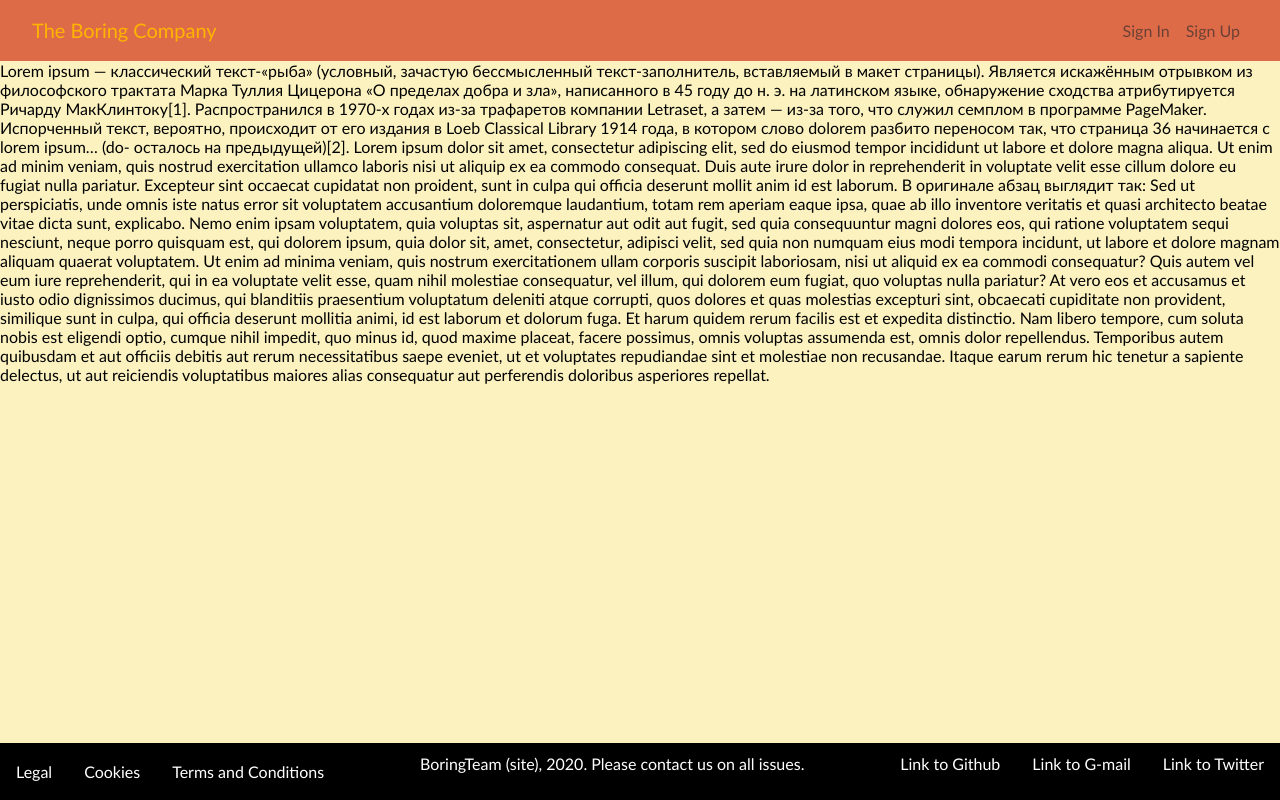
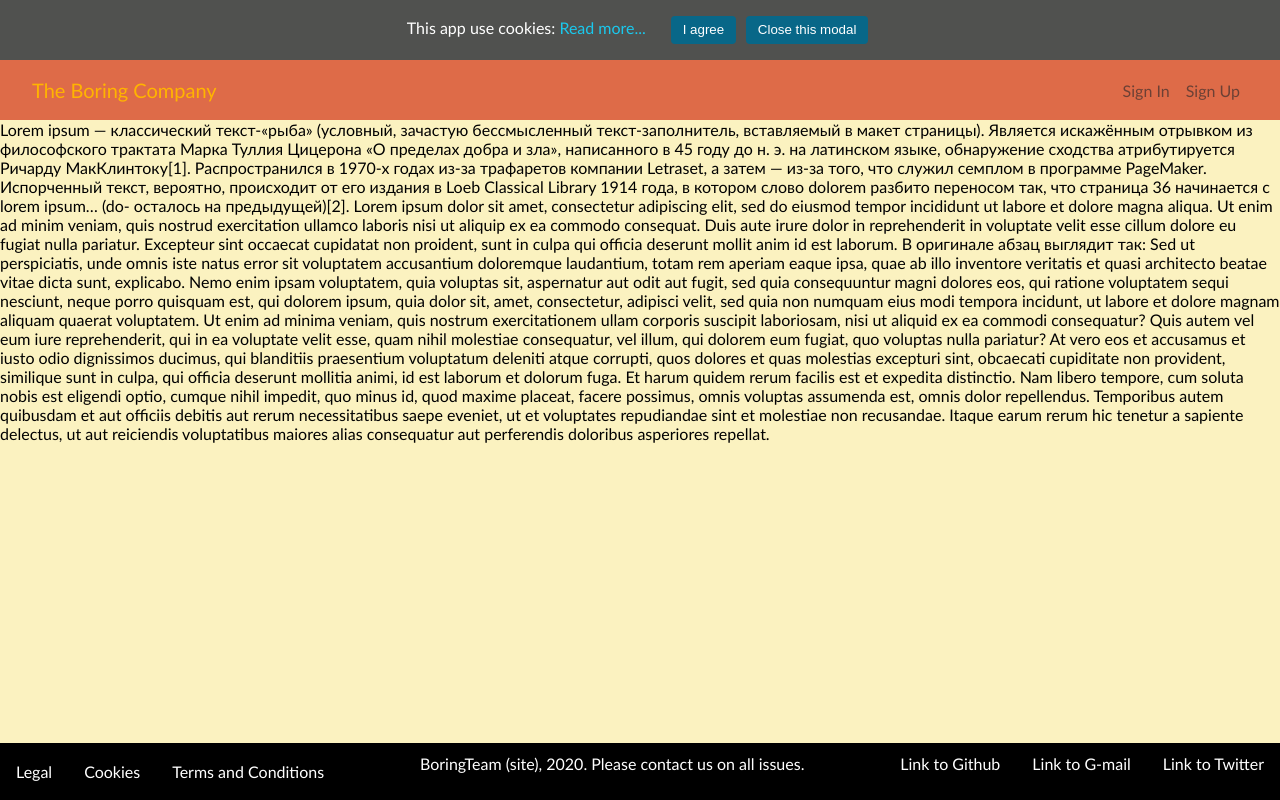
Before and after one commit to TheBoringTeam/AwesomeMusic-frontend, a React (Create React App) app: page / in a window 1280 px wide. Built offline with nearby package versions, Linux system fonts and the light colour scheme.

Commit message:
AM-44
Set cookies for Cookies disclamer

```diff
--- a/package.json
+++ b/package.json
@@ -38,6 +38,8 @@
     ]
   },
   "devDependencies": {
+    "react-cookie": "^4.0.3",
+    "@types/react-cookie": "git+ssh://git@github.com:S64/types-react-cookie.git#v2.1.2-2",
     "react-router-dom": "^5.1.2"
   }
 }
--- a/src/App.tsx
+++ b/src/App.tsx
@@ -1,5 +1,6 @@
-import React from "react";
+import React, { useState, useEffect } from "react";
 import { BrowserRouter as Router, Route, Switch } from "react-router-dom";
+import { useCookies } from "react-cookie";
 
 import Nav from "./components/Nav/Nav";
 import Footer from "./components/Footer/Footer";
@@ -9,10 +10,27 @@ import SignUpPage from "./pages/SignUpPage";
 import SignInPage from "./pages/SignInPage";
 
 import styles from "./App.module.css";
+import CookiesBanner from "./components/CookiesBanner/CookiesBanner";
 
 const App: React.FC = () => {
+  const [banner, setBanner] = useState<boolean>(false);
+  const [cookies, setCookies] = useCookies(["name"]);
+
+  useEffect(() => {
+    setBanner(!cookies.name);
+  }, [cookies.name]);
+
+  const handleCookies = () => {
+    setCookies("name", "Cookie data replacement", {
+      path: "/",
+      expires: new Date(9999, 11, 11),
+    });
+  };
   return (
     <Router>
+      {banner ? (
+        <CookiesBanner agree={handleCookies} close={setBanner} />
+      ) : null}
       <Nav />
       <div className={styles.container}>
         <div className={styles.content}>
--- /dev/null
+++ b/src/components/CookiesBanner/CookiesBanner.module.css
@@ -0,0 +1,33 @@
+.container {
+    display: inline-flex;
+    justify-content: center;
+    padding: 1rem 2rem;
+    background-color: #50514f;
+}
+
+.message {
+    color: #ffffff;
+    display: inline;
+    margin-right: 20px;
+}
+
+.link {
+    color: #1ac8ed;
+    cursor: pointer;
+}
+
+.btn {
+    box-sizing: border-box;
+    padding: 0.4rem 0.74rem;
+    margin: 0 5px;
+    color: #ffffff;
+    background-color: #086788;
+    border: none;
+    border-radius: 4px;
+    cursor: pointer;
+    transition: background-color 0.3s ease-in;
+}
+
+.btn:hover {
+    background-color: #007bff;
+}
--- /dev/null
+++ b/src/components/CookiesBanner/CookiesBanner.tsx
@@ -0,0 +1,36 @@
+import React from "react";
+
+import styles from "./CookiesBanner.module.css";
+
+type Props = {
+  agree(): void;
+  close(banner: boolean): void;
+};
+
+const CookiesBanner: React.FC<Props> = (props) => {
+  const handleAgree = () => {
+    props.agree();
+  };
+
+  const handleClose = () => {
+    props.close(false);
+  };
+  return (
+    <div className={styles.container}>
+      <div>
+        <p className={styles.message}>
+          This app use cookies:{" "}
+          <span className={styles.link}>Read more...</span>
+        </p>
+        <button onClick={handleAgree} className={styles.btn}>
+          I agree
+        </button>
+        <button className={styles.btn} onClick={handleClose}>
+          Close this modal
+        </button>
+      </div>
+    </div>
+  );
+};
+
+export default CookiesBanner;
--- a/src/index.js
+++ b/src/index.js
@@ -2,11 +2,14 @@ import React from 'react';
 import ReactDOM from 'react-dom';
 import './index.css';
 import App from './App';
+import { CookiesProvider } from 'react-cookie';
 
 
 ReactDOM.render(
-  <React.StrictMode>
-    <App />
-  </React.StrictMode>,
+  <CookiesProvider >
+    <React.StrictMode>
+      <App />
+    </React.StrictMode>
+  </CookiesProvider>,
   document.getElementById('root')
 );
```
Also changed, not shown: 1 other file (tests, documents, lock files or other folders).
